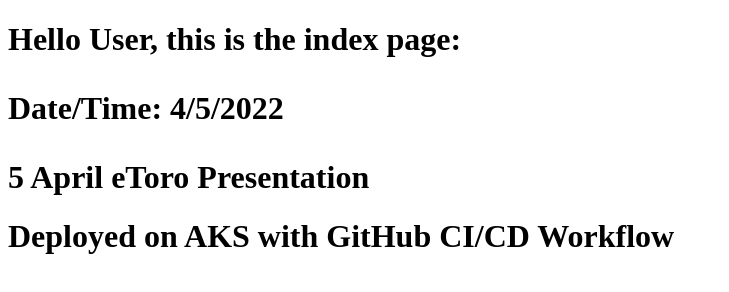
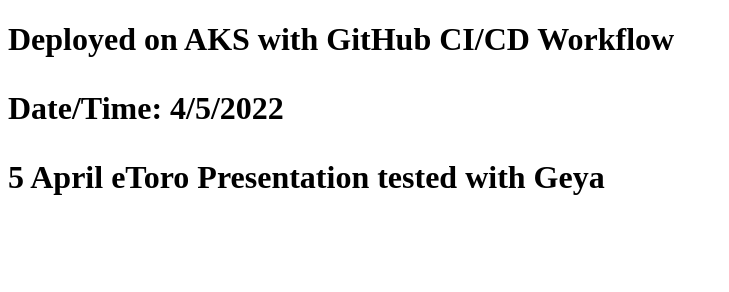
Before and after one commit to mehmetca-tr/demo-app-cd-wf-1, a plain HTML site: page app/index.html in a window 1280 px wide. Shown: the whole page, without its empty margins (0-729 px from the left). Drawn offline with Linux system fonts and the light colour scheme.

Commit message:
modified index page

```diff
--- a/app/index.html
+++ b/app/index.html
@@ -7,13 +7,12 @@
         <title>NGINX</title>
     </head>
     <body>
-        <h1>Hello User, this is the index page:
+        <h1>Deployed on AKS with GitHub CI/CD Workflow
         <p>Date/Time: <span id="datetime"></span></p>
         <script>
             var dt=new Date();
             document.getElementById("datetime").innerHTML=dt.toLocaleDateString();
         </script></h1>
-        <h1>5 April eToro Presentation</h1>
-        <h1>Deployed on AKS with GitHub CI/CD Workflow</h1>
+        <h1>5 April eToro Presentation tested with Geya</h1>
     </body>
 </html>
```
